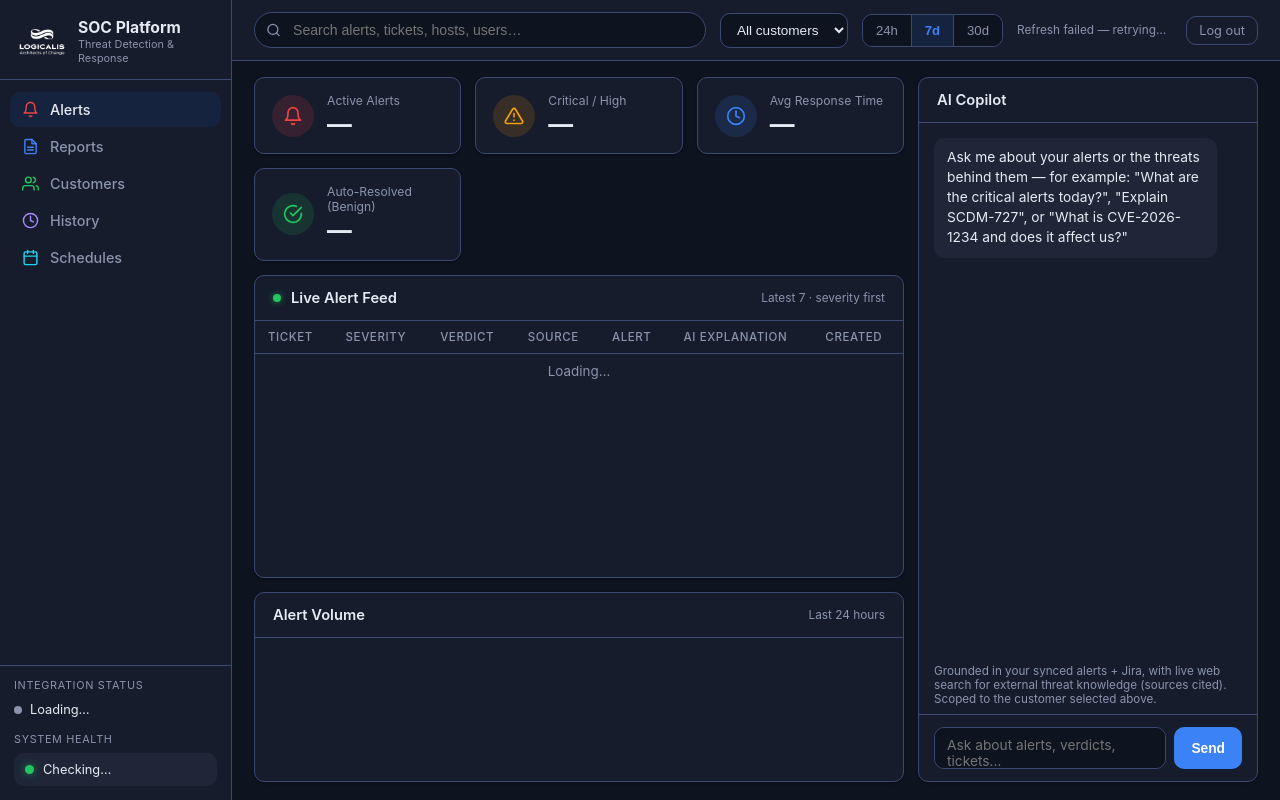
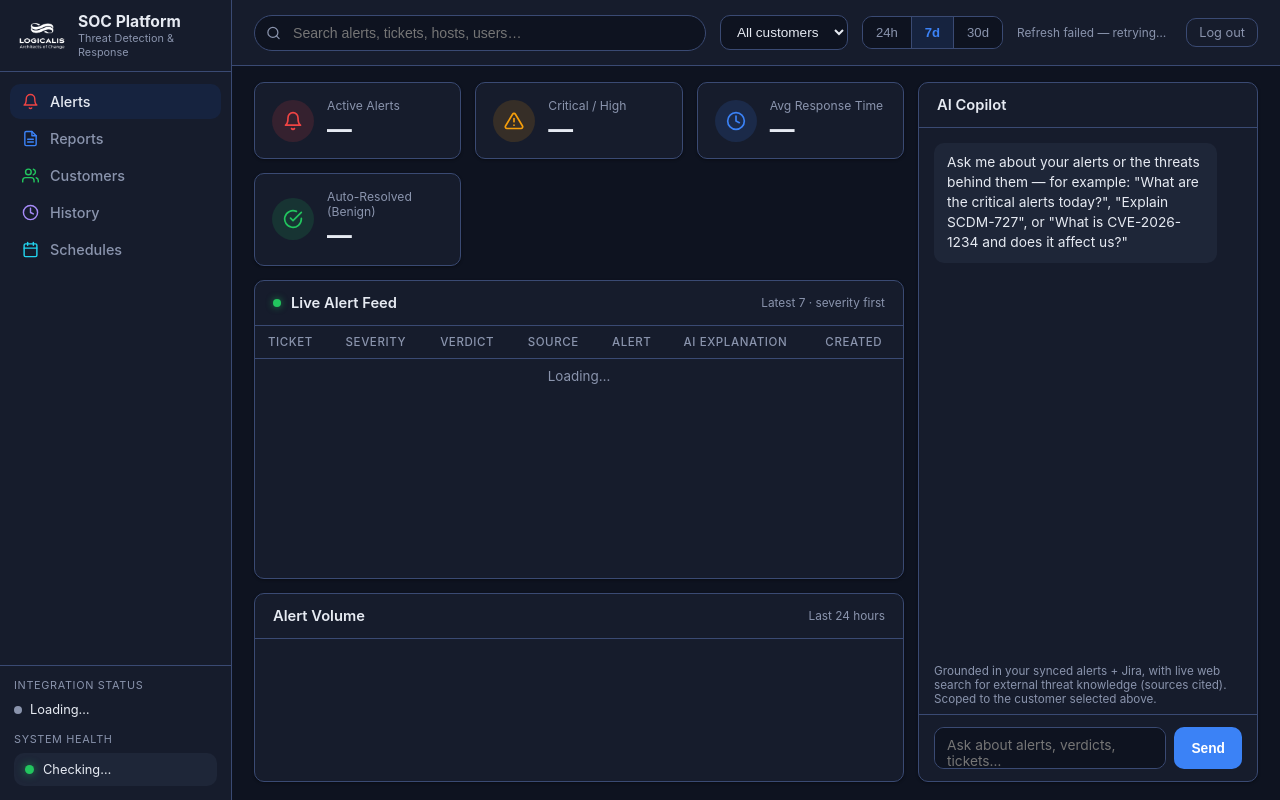
Before and after one commit to eugenechia/soc-platform, a Flask app: template templates/dashboard.html in a window 1280 px wide. Run offline with Flask 3, Linux system fonts and the light colour scheme; the template is opened without the code that fills it, so the values that code supplies are empty; the visitor is signed in with stand-in values (Sample User, id 1); some libraries are stand-ins or nearby versions.

Commit message:
Dashboard: align top row height so logo cell and search-box row are flush
The Logicalis logo cell (.brand) holds the logo plus two text lines, making it
~68px tall, while the search-box row (.topbar) was ~62px, so the horizontal top
divider stepped down at the sidebar edge. Pin both to a shared --header-h (66px)
via min-height and equalise vertical padding, so the top border runs straight
across the whole width.

Co-Authored-By: Claude Fable 5 <noreply@anthropic.com>

```diff
--- a/templates/dashboard.html
+++ b/templates/dashboard.html
@@ -24,6 +24,7 @@
       --cyan: #22D3EE;
       --radius: 10px;
       --shadow: 0 1px 3px rgba(0,0,0,0.4);
+      --header-h: 66px;   /* shared height: logo cell + search-box row align flush */
     }
 
     html, body { height: 100%; }
@@ -54,7 +55,8 @@
       display: flex;
       align-items: center;
       gap: 10px;
-      padding: 18px 16px 14px;
+      min-height: var(--header-h);
+      padding: 12px 16px;
       font-weight: 650;
       font-size: 0.98rem;
       border-bottom: 1px solid var(--border);
@@ -130,7 +132,8 @@
       display: flex;
       align-items: center;
       gap: 14px;
-      padding: 12px 22px;
+      min-height: var(--header-h);
+      padding: 10px 22px;
       background: var(--bg-panel);
       border-bottom: 1px solid var(--border);
       position: sticky;
```
